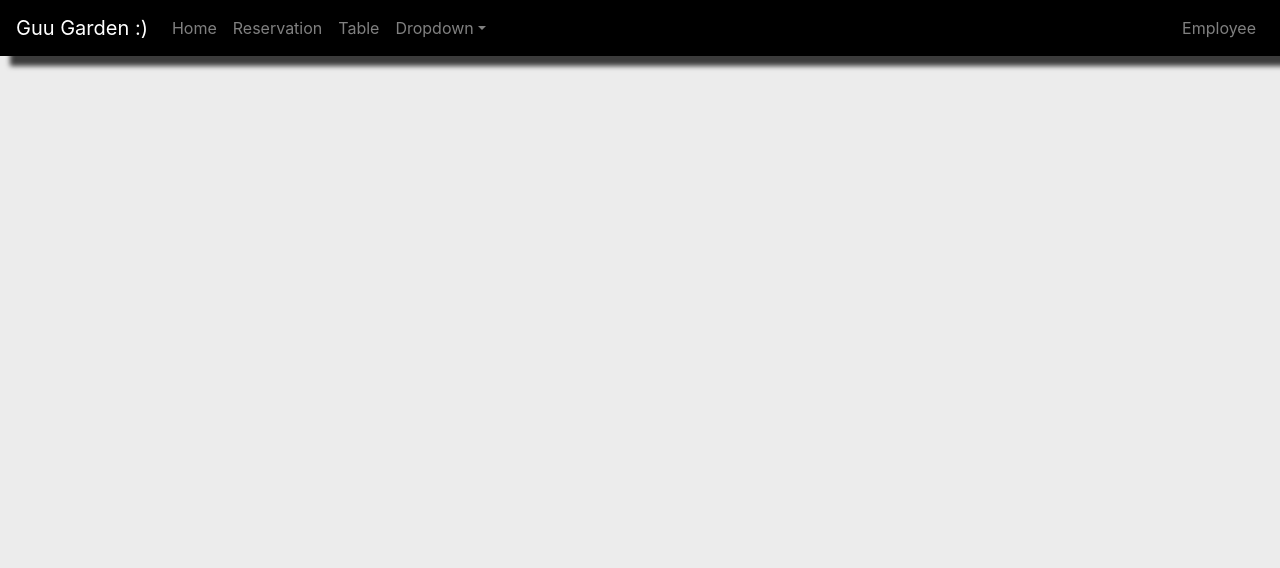
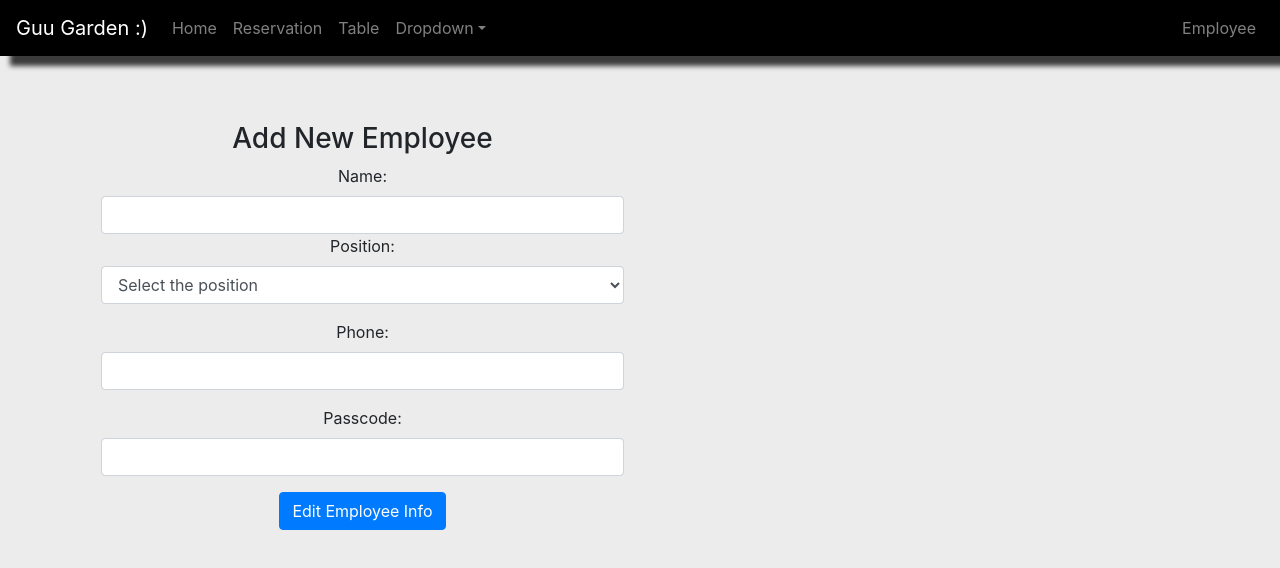
Before and after one commit to Zioq/Local-Business-Project-GraduationProejct, a React (Create React App) app in the folder frontend-app/: page /edit/1 in a window 1280 px wide. Shown: the top 568 px of the page. Built offline with nearby package versions, Linux system fonts and the light colour scheme; no server answers.

Commit message:
update edit function

```diff
--- a/frontend-app/src/App.js
+++ b/frontend-app/src/App.js
@@ -2,7 +2,6 @@ import React, { useEffect } from "react";
 import "./App.css";
 import "bootstrap/dist/css/bootstrap.min.css";
 import { BrowserRouter as Router, Switch, Route, Link } from "react-router-dom";
-import EmployeeEdit from "./components/Employee/EmployeeEdit";
 
 //import page navigator componenets
 import Main from "./components/Main";
@@ -15,6 +14,7 @@ import EmployeeNavigation from "./components/EmployeeNavigation";
 import AdminHome from "./components/AdminHome";
 import EmployeeManage from "./components/Employee/EmployeeManage";
 import AddNewEmployee from "./components/Employee/AddNewEmployee";
+import EmployeeEdit from "./components/Employee/EmployeeEdit";
 //Voice Recognition
 
 function App() {
@@ -33,8 +33,7 @@ function App() {
             <Route path="/AdminHome" component={AdminHome} />
             <Route path= "/EmployeeManage" component={EmployeeManage} />
             <Route path= "/AddNewEmployee" component={AddNewEmployee} />
-            <Route path= "/EmployeeManage/Edit/:id" component={EmployeeEdit} />
-
+            <Route path="/edit/:id" component={EmployeeEdit} />
           </Switch>
         </Router>
       </div>
--- a/frontend-app/src/components/Employee/EmployeeEdit.js
+++ b/frontend-app/src/components/Employee/EmployeeEdit.js
@@ -82,7 +82,7 @@ class EmployeeEdit extends Component {
 
     const {redirect} =this.state;
     if(redirect) {
-        return < Redirect to='/Admin'/>
+        return < Redirect to='/EmployeeManage'/>
     }
     return (
       <div style={{ marginTop: 10 }} className="w-50 p-3">
--- a/frontend-app/src/components/Employee/RecordsList.js
+++ b/frontend-app/src/components/Employee/RecordsList.js
@@ -40,7 +40,7 @@ class RecordsList extends Component {
                     {this.props.obj.employeePhone}
                 </td>
                 <td>
-                    <Link to={"/EmployeeManage/Edit" +this.props.obj.employeeId} className = "btn btn-primary"> Edit</Link>
+                    <Link to={"/edit/" +this.props.obj.employeeId} className = "btn btn-primary"> Edit</Link>
                 </td>
                 <td>
                     <button onClick={this.delete} className = "btn btn-danger"> Delete</button>
```
